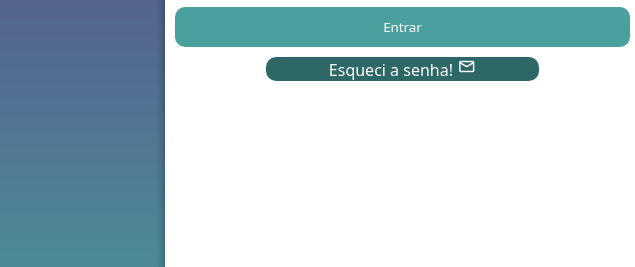
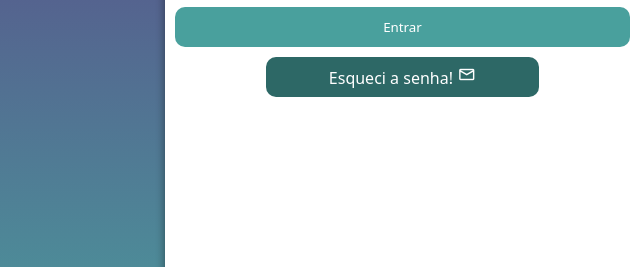
Before and after one commit to AllexAldir/Projeto_Forms, a plain HTML site: page index.html in a window 1280 px wide. Shown: the part 383-650 px from the top of the page, 0-635 px from the left. Drawn offline with nearby package versions, Linux system fonts and the light colour scheme.

Commit message:
Colocando um padding

```diff
--- a/estilos/style.css
+++ b/estilos/style.css
@@ -132,6 +132,10 @@ label{
 
 }
 
+form > a{
+    padding: 8px;
+}
+
 form > span > input[type=submit]{
     /*Todos os inputs que estão no meu form do tipo submit terão algo!*/
     width: 100%;
```
Also changed, not shown: index.html (+5 -3 lines).
